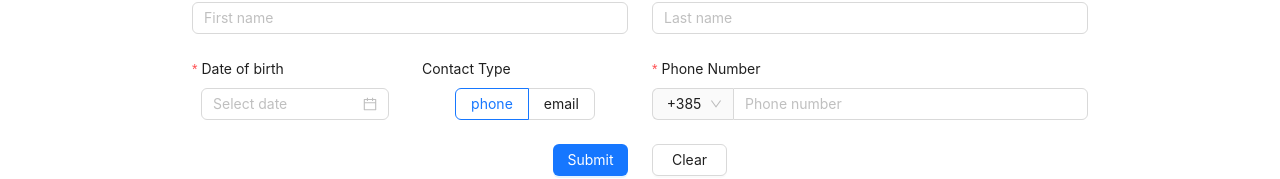
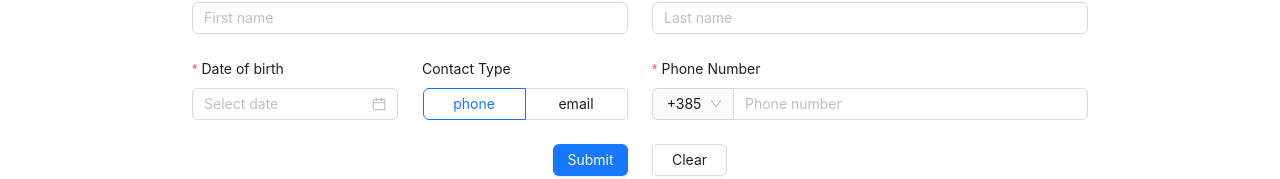
Before and after one commit to AntonioCmrk/react-contacts-form, a React (Create React App) app in the folder contact-form/: page /home in a window 1280 px wide. Shown: the part 156-335 px from the top of the page. Built offline with nearby package versions, Linux system fonts and the light colour scheme; sample sign-in values are in the browser's storage.

Commit message:
ui dorade

```diff
--- a/contact-form/src/ContactInfo.tsx
+++ b/contact-form/src/ContactInfo.tsx
@@ -199,7 +199,7 @@ const ContactInfo = ({ contacts, setContacts }: any) => {
                   { required: true, message: validateMessages.types.date },
                 ]}
               >
-                <DatePicker format={"DD/MM/YYYY"} />
+                <DatePicker format={"DD/MM/YYYY"} style={{ width: "100%" }} />
               </Form.Item>
             </Col>
             <Col xs={24} sm={24} md={24} lg={24} xl={24} xxl={24}>
--- a/contact-form/src/Home.tsx
+++ b/contact-form/src/Home.tsx
@@ -117,14 +117,21 @@ const Home = ({ contacts, setContacts }: any) => {
               name="dateOfBirth"
               rules={[{ required: true, message: validateMessages.types.date }]}
             >
-              <DatePicker format={"DD/MM/YYYY"} />
+              <DatePicker format={"DD/MM/YYYY"} style={{ width: "100%" }} />
             </Form.Item>
           </Col>
           <Col xs={12} sm={12} md={6} lg={6} xl={6} xxl={6}>
             <Form.Item label="Contact Type" name="contactType">
-              <Radio.Group onChange={onChangeContactType}>
-                <Radio.Button value="phone">phone</Radio.Button>
-                <Radio.Button value="email">email</Radio.Button>
+              <Radio.Group
+                onChange={onChangeContactType}
+                style={{ width: "100%" }}
+              >
+                <Radio.Button value="phone" style={{ width: "50%" }}>
+                  phone
+                </Radio.Button>
+                <Radio.Button value="email" style={{ width: "50%" }}>
+                  email
+                </Radio.Button>
               </Radio.Group>
             </Form.Item>
           </Col>
```
